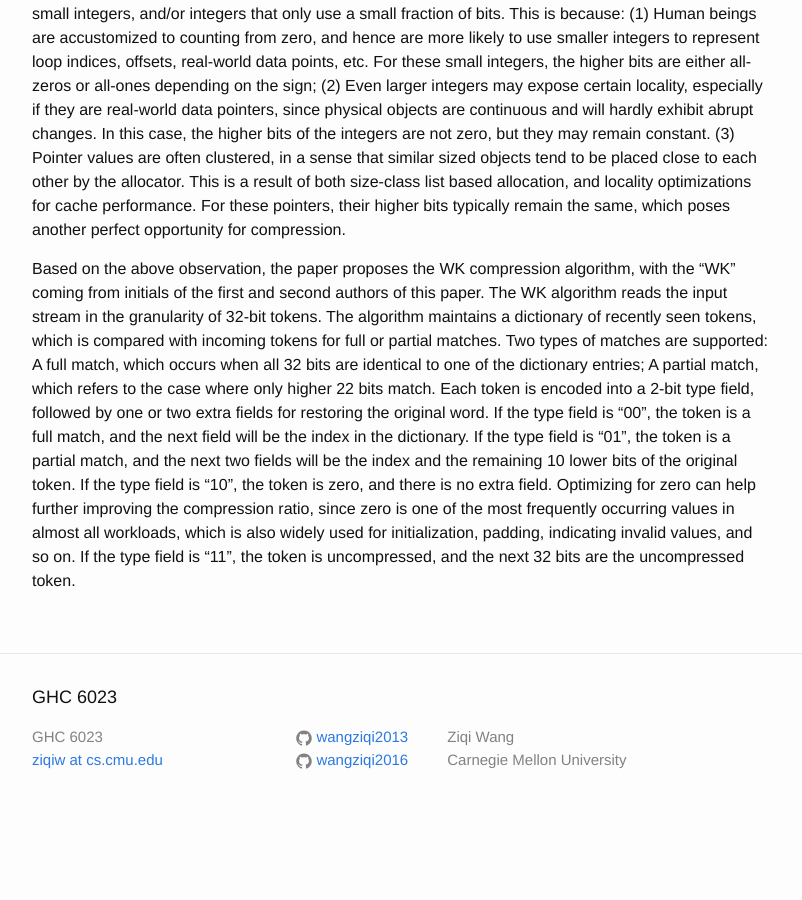
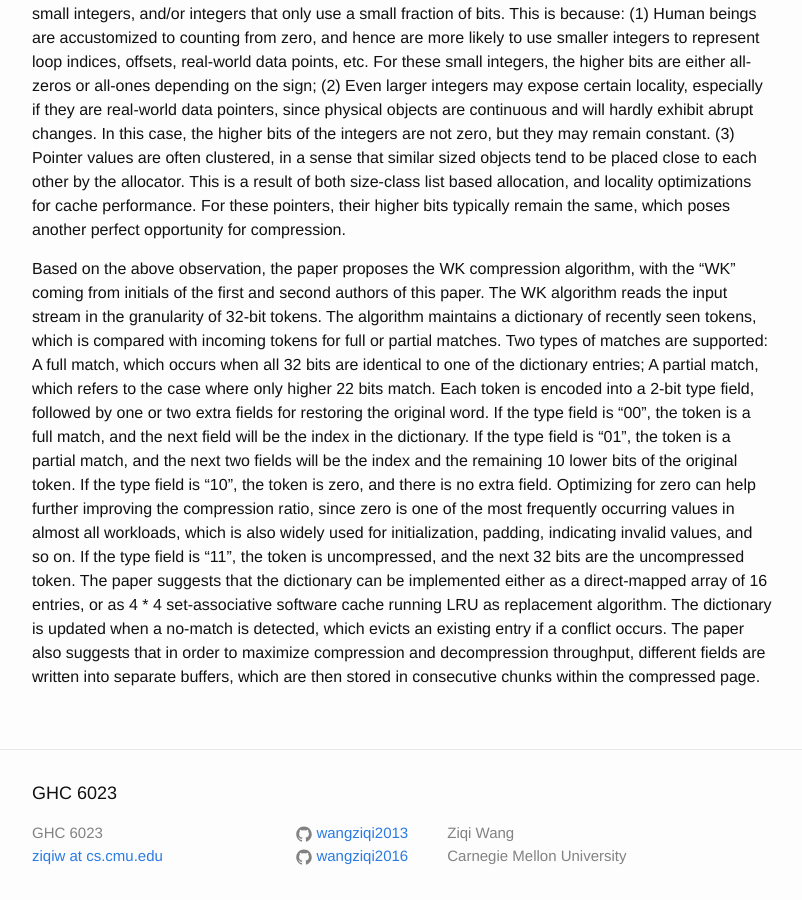
Before and after one commit to wangziqi2013/wangziqi2013.github.io, a Jekyll site: the page built from _posts/2020-07-24-the-case-for-compressed-caching-in-vms.markdown, in a window 1280 px wide and 900 px high, scrolled down 1501 px. Shown: the whole window, without its empty margins (238-1040 px from the left). Built offline with Jekyll 4.4.1, drawn with Linux system fonts in a browser that asks for light colours; before the commit the page ends 2332 px from its top, so only the background shows below that.

Commit message:
Finish compression

```diff
--- a/_posts/2020-07-24-the-case-for-compressed-caching-in-vms.markdown
+++ b/_posts/2020-07-24-the-case-for-compressed-caching-in-vms.markdown
@@ -73,3 +73,8 @@ If the type field is "10", the token is zero, and there is no extra field. Optim
 improving the compression ratio, since zero is one of the most frequently occurring values in almost all workloads,
 which is also widely used for initialization, padding, indicating invalid values, and so on.
 If the type field is "11", the token is uncompressed, and the next 32 bits are the uncompressed token.
+The paper suggests that the dictionary can be implemented either as a direct-mapped array of 16 entries, or as 4 * 4
+set-associative software cache running LRU as replacement algorithm.
+The dictionary is updated when a no-match is detected, which evicts an existing entry if a conflict occurs.
+The paper also suggests that in order to maximize compression and decompression throughput, different fields are written
+into separate buffers, which are then stored in consecutive chunks within the compressed page.
```
